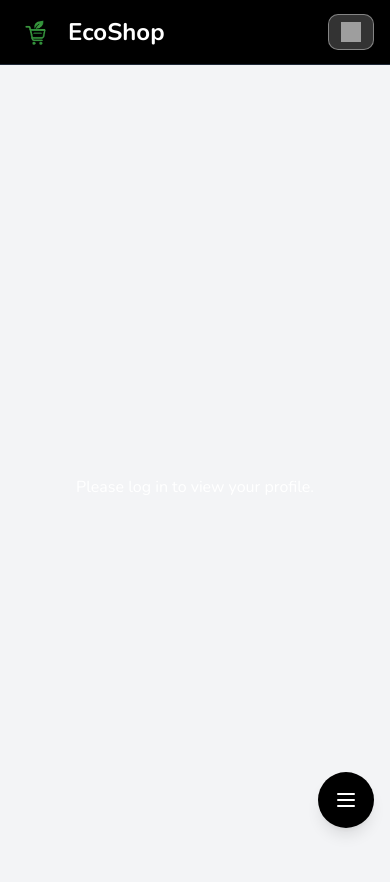
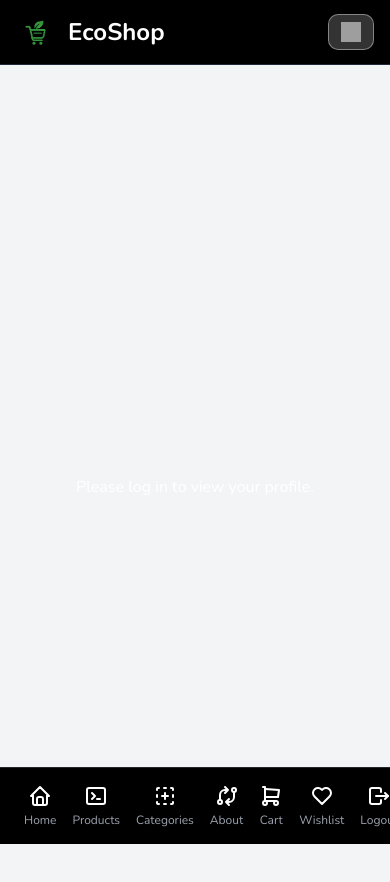
Before and after one commit to Bonthujayaram/ecommerce-frontend, a React (Vite) app: page /profile in a window 390 px wide. Shown: the top 882 px of the page. Built offline with nearby package versions, Linux system fonts and the light colour scheme; grey boxes are pictures that could not be loaded.

Commit message:
Update floating-dock.tsx

```diff
--- a/src/components/ui/floating-dock.tsx
+++ b/src/components/ui/floating-dock.tsx
@@ -64,7 +64,7 @@ export const FloatingDock = ({
   return (
     <>
       <FloatingDockDesktop items={itemsWithBadge} className={desktopClassName} />
-      <CircularFloatingDock />
+      <FloatingDockMobile items={itemsWithBadge} className={mobileClassName} />
     </>
   );
 };
@@ -76,55 +76,39 @@ const FloatingDockMobile = ({
   items: { title: string; icon: React.ReactNode; href?: string; onClick?: () => void; badgeCount?: number }[];
   className?: string;
 }) => {
-  const [open, setOpen] = useState(false);
   const navigate = useNavigate();
 
   return (
-    <div className={cn("relative block md:hidden", className)}>
-      <AnimatePresence>
-        {open && (
-          <motion.div
-            layoutId="nav"
-            className="absolute inset-x-0 bottom-full mb-2 flex flex-col gap-2"
+    <div className={cn("fixed bottom-0 left-0 right-0 z-50 block border-t border-neutral-800 bg-black md:hidden", className)}>
+      <div className="flex items-center justify-around px-4 py-2">
+        {items.map((item) => {
+          const isActive = window.location.pathname === (item.title.toLowerCase() === 'home' ? '/' : `/${item.title.toLowerCase()}`);
+          return (
+            <button
+              key={item.title}
+              onClick={item.onClick || (() => item.href && navigate(item.href))}
+              className={`relative flex flex-col items-center gap-1 p-2 transition-colors ${
+                isActive ? 'text-white' : 'text-gray-400 hover:text-gray-200'
+              }`}
             >
-            {items.map((item, idx) => (
-              <motion.div
-                key={item.title}
-                initial={{ opacity: 0, y: 10 }}
-                animate={{ opacity: 1, y: 0 }}
-                exit={{
-                  opacity: 0,
-                  y: 10,
-                  transition: { delay: idx * 0.05 },
-                }}
-                transition={{ delay: (items.length - 1 - idx) * 0.05 }}
-                className="relative"
-              >
-                <button
-                  onClick={item.onClick || (() => item.href && navigate(item.href))}
-                  className="relative flex h-10 w-10 items-center justify-center rounded-full bg-gray-50 dark:bg-neutral-900"
-                >
-                  <div className="h-4 w-4">{item.icon}</div>
+              <div className="relative">
+                <div className="h-6 w-6">{item.icon}</div>
                 {typeof item.badgeCount === 'number' && item.badgeCount > 0 && (
-                    <div className="absolute -top-2 -right-2 flex h-6 w-6 items-center justify-center">
+                  <div className="absolute -top-2 -right-2 flex h-5 w-5 items-center justify-center">
                     <div className="absolute inset-0 rounded-full bg-red-500" />
-                      <span className="relative text-[12px] font-bold text-white">
+                    <span className="relative text-[10px] font-bold text-white">
                       {item.badgeCount}
                     </span>
                   </div>
                 )}
+              </div>
+              <span className="text-xs font-medium">
+                {item.title}
+              </span>
             </button>
-              </motion.div>
-            ))}
-          </motion.div>
-        )}
-      </AnimatePresence>
-      <button
-        onClick={() => setOpen(!open)}
-        className="flex h-10 w-10 items-center justify-center rounded-full bg-gray-50 dark:bg-neutral-800"
-      >
-        <IconLayoutNavbarCollapse className="h-5 w-5 text-neutral-500 dark:text-neutral-400" />
-      </button>
+          );
+        })}
+      </div>
     </div>
   );
 };
```
Lines whose indentation alone changed are shown as unchanged.
